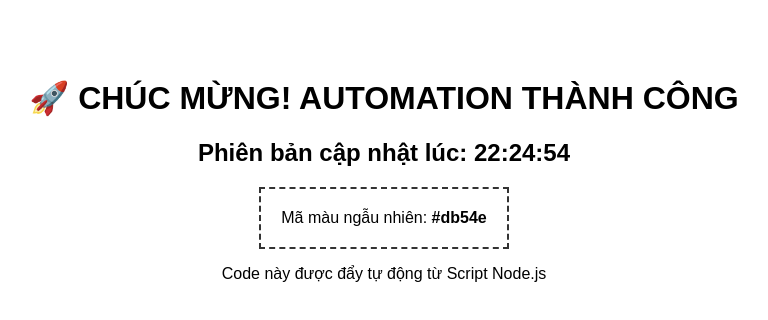
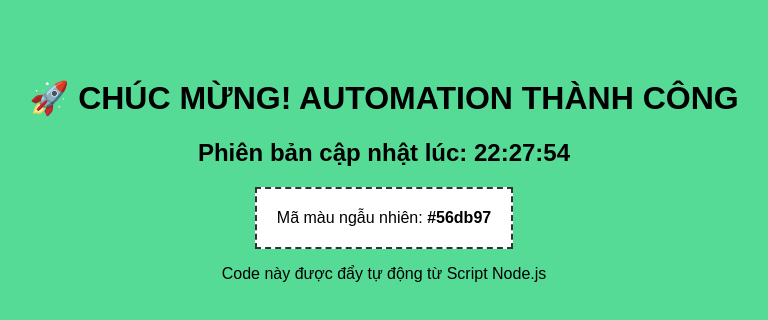
Before and after one commit to minhhuy230301/coolify-demo-html, a plain HTML site: page index.html in a window 1280 px wide. Shown: the whole page, without its empty margins (256-1024 px from the left). Drawn offline with Linux system fonts and the light colour scheme.

Commit message:
Auto-update at 22:27:54

```diff
--- a/index.html
+++ b/index.html
@@ -1,11 +1,11 @@
 
     <!DOCTYPE html>
     <html>
-      <body style="background-color: #db54e; font-family: sans-serif; text-align: center; padding-top: 50px; transition: 0.5s;">
+      <body style="background-color: #56db97; font-family: sans-serif; text-align: center; padding-top: 50px; transition: 0.5s;">
         <h1>🚀 CHÚC MỪNG! AUTOMATION THÀNH CÔNG</h1>
-        <h2>Phiên bản cập nhật lúc: 22:24:54</h2>
+        <h2>Phiên bản cập nhật lúc: 22:27:54</h2>
         <div style="border: 2px dashed #333; padding: 20px; display: inline-block; background: white;">
-           Mã màu ngẫu nhiên: <strong>#db54e</strong>
+           Mã màu ngẫu nhiên: <strong>#56db97</strong>
         </div>
         <p>Code này được đẩy tự động từ Script Node.js</p>
       </body>
```
